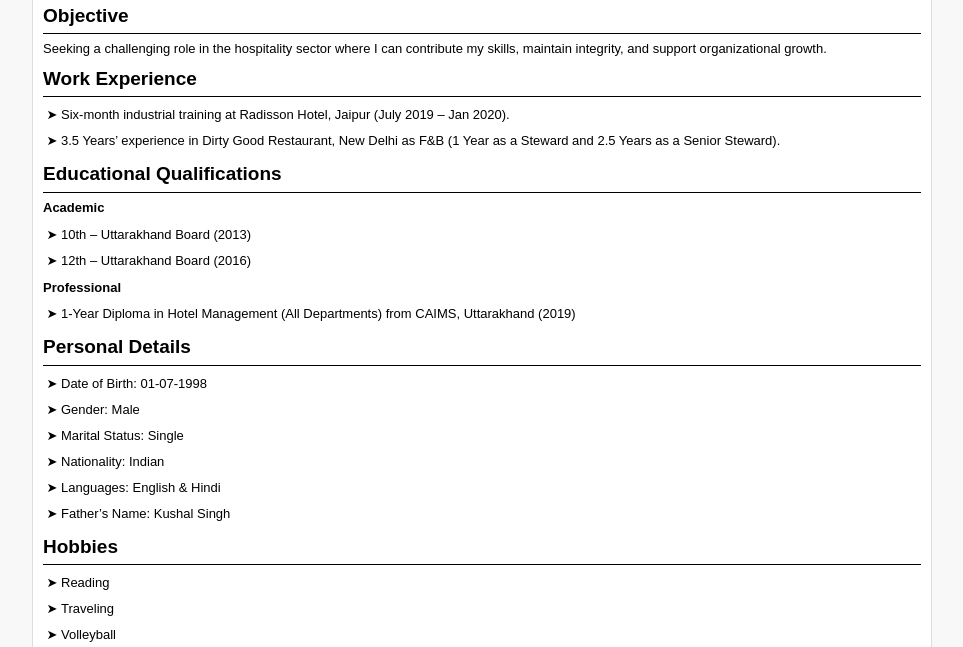
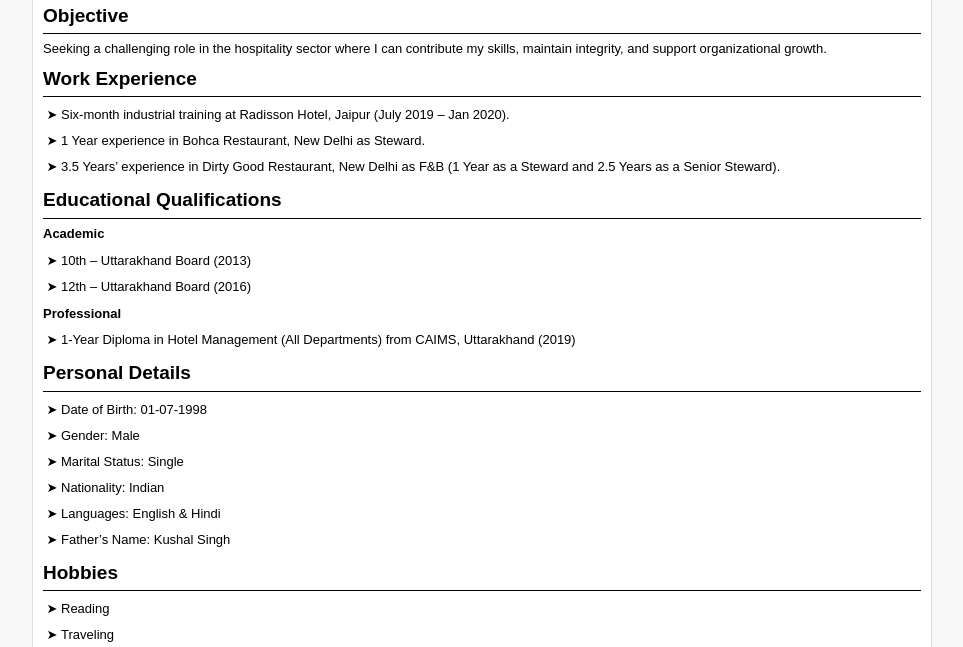
Before and after one commit to Ashish-Mantrin/yashpal, a plain HTML site: page index.html in a window 1280 px wide. Shown: the part 153-800 px from the top of the page, without its empty margins (158-1121 px from the left). Drawn offline with Linux system fonts and the light colour scheme.

Commit message:
Modify work experience in resume
Updated work experience section to include a new job at Bohca Restaurant.

```diff
--- a/index.html
+++ b/index.html
@@ -166,6 +166,7 @@
         <h5>Work Experience</h5>
         <ul>
             <li>Six-month industrial training at Radisson Hotel, Jaipur (July 2019 – Jan 2020).</li>
+            <li> 1 Year experience in Bohca Restaurant, New Delhi as Steward.</li>
             <li>3.5 Years’ experience in Dirty Good Restaurant, New Delhi as F&B (1 Year as a Steward and 2.5 Years as a Senior Steward).</li>
         </ul>
     </div>
@@ -203,7 +204,6 @@
         <ul>
             <li>Reading</li>
             <li>Traveling</li>
-            <li>Volleyball</li>
             <li>Cricket</li>
             <li>Cooking</li>
         </ul>
```
